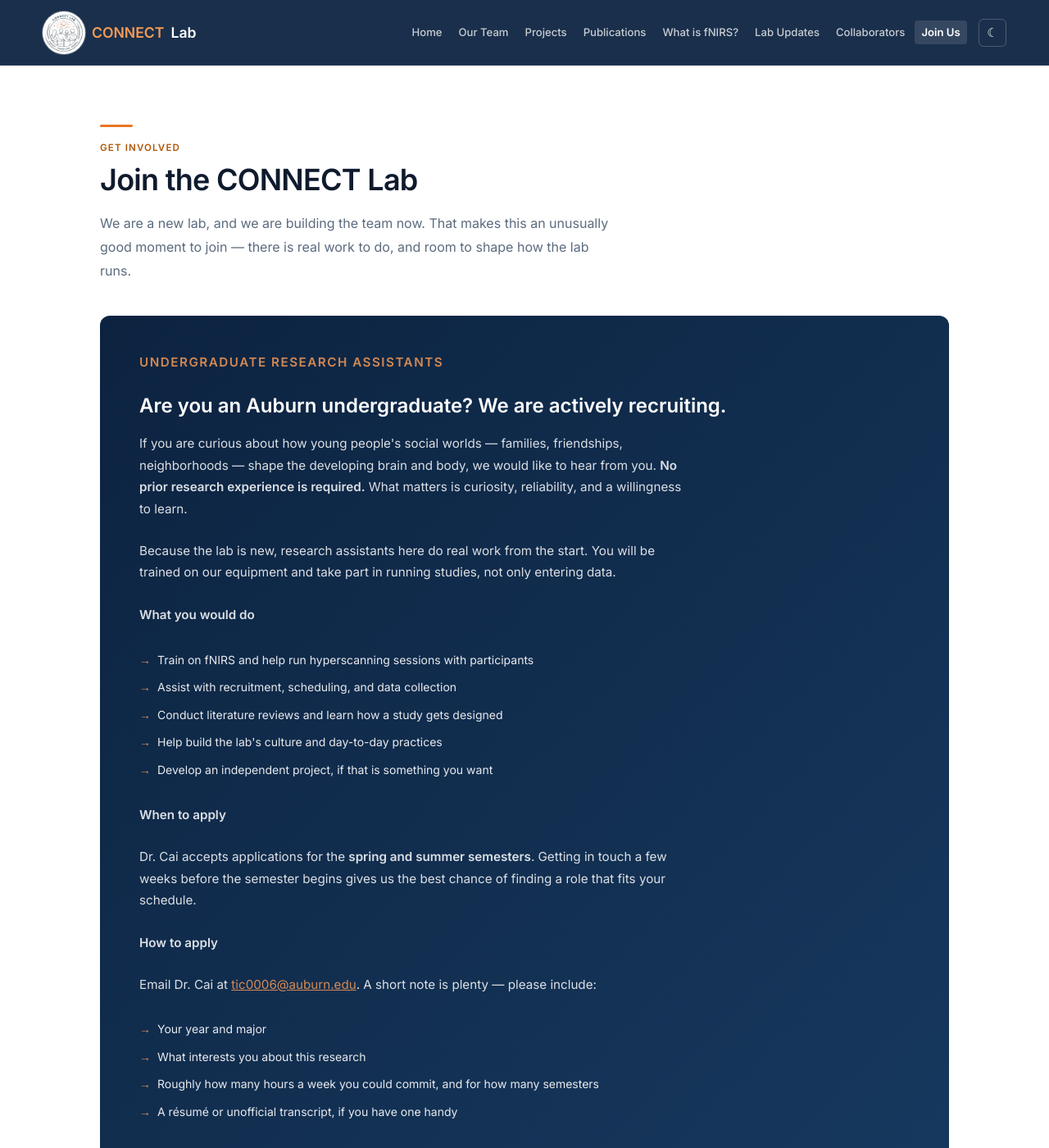
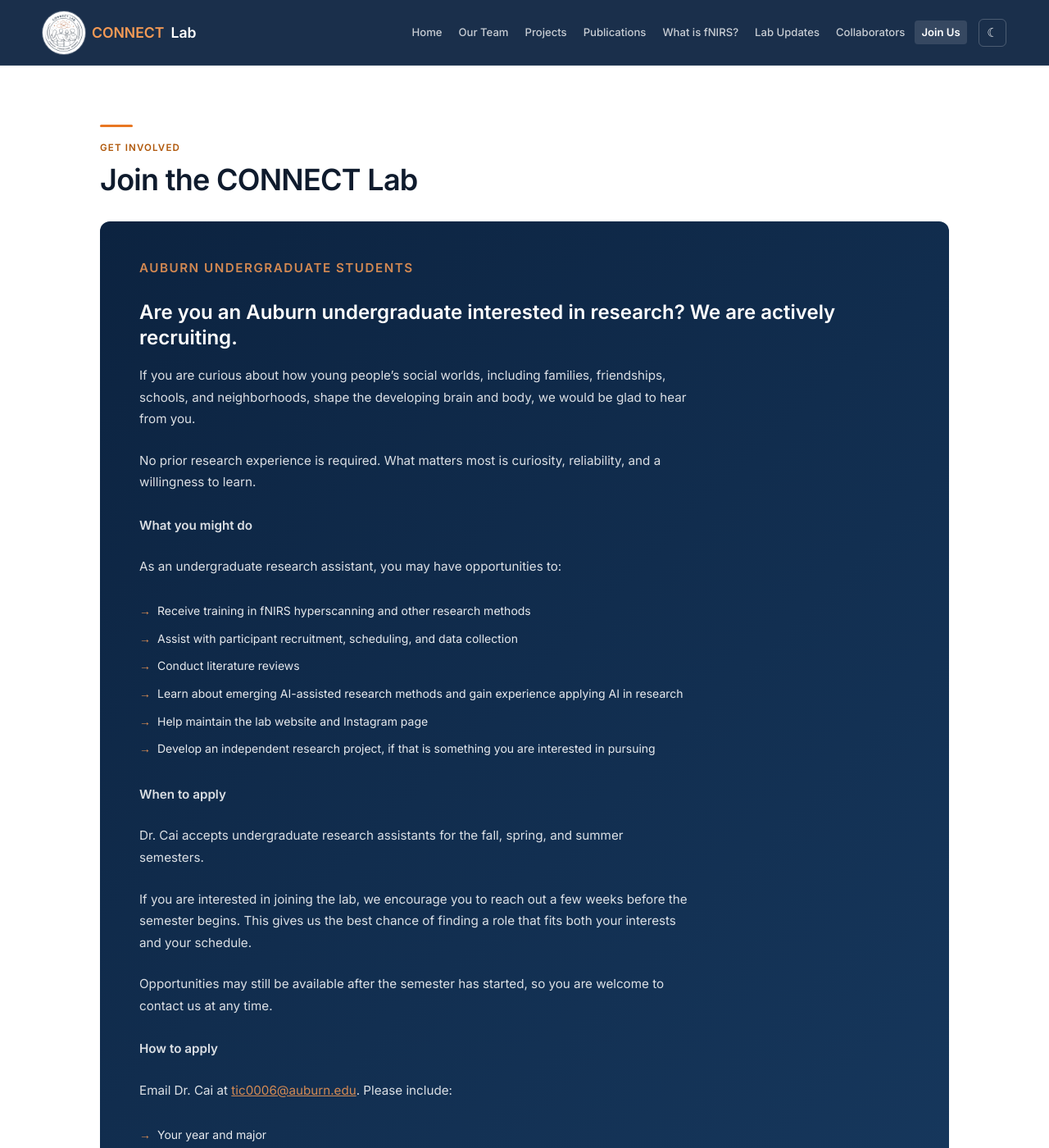
Before and after one commit to AU-CONNECT-Lab/CONNECT-lab, a Jekyll site: the page built from contact/index.html, in a window 1280 px wide and 1400 px high. Shown: the whole window at 82% size. Built offline with Jekyll 4.4.1, drawn with Linux system fonts in a browser that asks for light colours; some of the changed text lies outside the part shown.

Commit message:
Add files via upload

```diff
--- a/_config.yml
+++ b/_config.yml
@@ -14,6 +14,8 @@
   college: College of Human Sciences
   google_scholar: ""   # paste your Google Scholar URL here
   twitter: ""          # optional
+  instagram: "https://www.instagram.com/au_connect_lab/"
+  github: "https://github.com/AU-CONNECT-Lab"
   lab_phone: ""        # optional
 
 # Jekyll settings
--- a/_includes/footer.html
+++ b/_includes/footer.html
@@ -6,6 +6,10 @@
     <p>Led by <strong>{{ site.lab.pi_name }}</strong> ·
       <a href="mailto:{{ site.lab.pi_email }}">{{ site.lab.pi_email }}</a>
     </p>
+    <p class="footer-links">
+      {% if site.lab.instagram and site.lab.instagram != '' %}<a href="{{ site.lab.instagram }}" target="_blank" rel="noopener">Instagram</a>{% endif %}
+      {% if site.lab.github and site.lab.github != '' %} · <a href="{{ site.lab.github }}" target="_blank" rel="noopener">GitHub</a>{% endif %}
+    </p>
     <p class="footer-tagline">Context · Connection · Growth</p>
   </div>
 </footer>
--- a/assets/css/main.css
+++ b/assets/css/main.css
@@ -1058,3 +1058,5 @@
   .join-card--lead { padding: 1.75rem 1.5rem; }
   .join-card--lead h3 { font-size: 1.25rem; }
 }
+.footer-links { margin-top: 0.6rem; font-size: 0.82rem; }
+.footer-links a { color: var(--orange-lt); }
--- a/contact/index.html
+++ b/contact/index.html
@@ -7,50 +7,38 @@
   <div class="divider"></div>
   <p class="section-eyebrow">Get Involved</p>
   <h2 class="section-title">Join the CONNECT Lab</h2>
-  <p class="section-intro">We are a new lab, and we are building the team now. That makes this an unusually good moment to join — there is real work to do, and room to shape how the lab runs.</p>
 
   <!-- ── UNDERGRADUATES — the lab's main recruiting need, so it leads ── -->
-  <div class="join-card join-card--lead">
-    <p class="join-eyebrow">Undergraduate research assistants</p>
-    <h3>Are you an Auburn undergraduate? We are actively recruiting.</h3>
-    <p>
-      If you are curious about how young people's social worlds — families, friendships,
-      neighborhoods — shape the developing brain and body, we would like to hear from you.
-      <strong>No prior research experience is required.</strong> What matters is curiosity,
-      reliability, and a willingness to learn.
-    </p>
-    <p>
-      Because the lab is new, research assistants here do real work from the start. You will be
-      trained on our equipment and take part in running studies, not only entering data.
-    </p>
+  <div class="join-card join-card--lead" style="margin-top:1.75rem;">
+    <p class="join-eyebrow">Auburn Undergraduate Students</p>
+    <h3>Are you an Auburn undergraduate interested in research? We are actively recruiting.</h3>
+    <p>If you are curious about how young people’s social worlds, including families, friendships, schools, and neighborhoods, shape the developing brain and body, we would be glad to hear from you.</p>
+    <p>No prior research experience is required. What matters most is curiosity, reliability, and a willingness to learn.</p>
 
-    <p class="join-subhead">What you would do</p>
+    <p class="join-subhead">What you might do</p>
+    <p>As an undergraduate research assistant, you may have opportunities to:</p>
     <ul class="join-perks">
-      <li>Train on fNIRS and help run hyperscanning sessions with participants</li>
-      <li>Assist with recruitment, scheduling, and data collection</li>
-      <li>Conduct literature reviews and learn how a study gets designed</li>
-      <li>Help build the lab's culture and day-to-day practices</li>
-      <li>Develop an independent project, if that is something you want</li>
+      <li>Receive training in fNIRS hyperscanning and other research methods</li>
+      <li>Assist with participant recruitment, scheduling, and data collection</li>
+      <li>Conduct literature reviews</li>
+      <li>Learn about emerging AI-assisted research methods and gain experience applying AI in research</li>
+      <li>Help maintain the lab website and Instagram page</li>
+      <li>Develop an independent research project, if that is something you are interested in pursuing</li>
     </ul>
 
     <p class="join-subhead">When to apply</p>
-    <p>
-      Dr.&nbsp;Cai accepts applications for the <strong>spring and summer semesters</strong>.
-      Getting in touch a few weeks before the semester begins gives us the best chance of
-      finding a role that fits your schedule.
-    </p>
+    <p>Dr. Cai accepts undergraduate research assistants for the fall, spring, and summer semesters.</p>
+    <p>If you are interested in joining the lab, we encourage you to reach out a few weeks before the semester begins. This gives us the best chance of finding a role that fits both your interests and your schedule.</p>
+    <p>Opportunities may still be available after the semester has started, so you are welcome to contact us at any time.</p>
 
     <p class="join-subhead">How to apply</p>
-    <p>
-      Email Dr.&nbsp;Cai at
-      <a href="mailto:{{ site.lab.pi_email }}">{{ site.lab.pi_email }}</a>.
-      A short note is plenty — please include:
-    </p>
+    <p>Email Dr. Cai at <a href="mailto:{{ site.lab.pi_email }}">{{ site.lab.pi_email }}</a>. Please include:</p>
     <ul class="join-perks">
       <li>Your year and major</li>
-      <li>What interests you about this research</li>
-      <li>Roughly how many hours a week you could commit, and for how many semesters</li>
-      <li>A résumé or unofficial transcript, if you have one handy</li>
+      <li>A brief description of what interests you about the lab’s research</li>
+      <li>Approximately how many hours per week you could commit</li>
+      <li>How many semesters you hope to be involved</li>
+      <li>A résumé/CV or unofficial transcript</li>
     </ul>
 
     <a href="mailto:{{ site.lab.pi_email }}?subject=Undergraduate%20RA%20inquiry%20%E2%80%94%20CONNECT%20Lab"
@@ -59,33 +47,17 @@
 
   <div class="contact-grid" style="margin-top:3rem;">
     <div>
-      <h3 class="fnirs-h3">Prospective graduate students</h3>
-      <p class="fnirs-body">
-        If you are thinking about applying to work with Dr.&nbsp;Cai, please email her directly
-        <strong>before</strong> you submit an application. Graduate admissions depend a great deal on
-        fit between your interests and where the lab is heading, and a short exchange early on tells
-        both of us far more than an application file does.
-      </p>
-      <p class="fnirs-body">
-        In your email, say a little about your research interests, what draws you to this lab in
-        particular, and any research experience you have. A CV is helpful. Questions about the
-        program, funding, or what the next few years would actually look like are all welcome —
-        ask them early rather than wondering.
-      </p>
-      <p class="fnirs-body">
-        Graduate students join through the Department of Human Development and Family Science
-        at Auburn University.
-      </p>
-      <p class="fnirs-body">
-        <a href="mailto:{{ site.lab.pi_email }}?subject=Prospective%20graduate%20student%20inquiry">Email Dr.&nbsp;Cai</a>
-      </p>
+      <h3 class="fnirs-h3">Prospective Graduate Students</h3>
+      <p class="fnirs-body">If you are considering applying to work with Dr. Cai, it is recommended to reach out to her directly before submitting your application.</p>
+      <p class="fnirs-body">Graduate admissions depend on the fit between your research interests and the direction of the lab, as well as funding availability.</p>
+      <p class="fnirs-body">In your email, please tell us a little about your research interests, what draws you to this lab in particular, and any previous research experience you have. Including a CV is helpful.</p>
+      <p class="fnirs-body">Questions about the program, funding, research opportunities, mentoring, or what graduate training in the lab might look like are all welcome.</p>
+      <p class="fnirs-body">Graduate students join the lab through Auburn University’s Human Development and Family Science (M.S./Ph.D.) program.</p>
+      <p class="fnirs-body"><a href="mailto:{{ site.lab.pi_email }}?subject=Prospective%20graduate%20student%20inquiry">Email Dr. Cai</a></p>
 
-      <h3 class="fnirs-h3" style="margin-top:2.5rem;">Collaborators and community partners</h3>
-      <p class="fnirs-body">
-        We are glad to hear from researchers, schools, clinics and community organizations working
-        on related questions — particularly where hyperscanning or fNIRS could be useful.
-        Write to <a href="mailto:{{ site.lab.lab_email }}">{{ site.lab.lab_email }}</a>.
-      </p>
+      <h3 class="fnirs-h3" style="margin-top:2.5rem;">Collaborations and Community Partnerships</h3>
+      <p class="fnirs-body">We are glad to hear from researchers, schools, clinics, and community organizations working on related questions, particularly where fNIRS hyperscanning may be useful.</p>
+      <p class="fnirs-body">For collaboration or community partnership inquiries, please contact <a href="mailto:{{ site.lab.lab_email }}">{{ site.lab.lab_email }}</a>.</p>
     </div>
 
     <div>
@@ -100,7 +72,7 @@
             <span style="color:var(--taupe);">&nbsp;· {{ site.lab.pi_name }}</span>
             <br>
             <a href="mailto:{{ site.lab.lab_email }}">{{ site.lab.lab_email }}</a>
-            <span style="color:var(--taupe);">&nbsp;· general enquiries</span>
+            <span style="color:var(--taupe);">&nbsp;· general and collaboration inquiries</span>
           </span>
         </div>
       </div>
@@ -123,6 +95,26 @@
       </div>
       {% endif %}
 
+      {% if site.lab.instagram and site.lab.instagram != '' %}
+      <div class="contact-detail">
+        <div class="contact-icon">📸</div>
+        <div>
+          <strong>Instagram</strong>
+          <span><a href="{{ site.lab.instagram }}" target="_blank" rel="noopener">@au_connect_lab</a></span>
+        </div>
+      </div>
+      {% endif %}
+
+      {% if site.lab.github and site.lab.github != '' %}
+      <div class="contact-detail">
+        <div class="contact-icon">💻</div>
+        <div>
+          <strong>GitHub</strong>
+          <span><a href="{{ site.lab.github }}" target="_blank" rel="noopener">AU-CONNECT-Lab</a></span>
+        </div>
+      </div>
+      {% endif %}
+
       <div class="contact-detail">
         <div class="contact-icon">🔗</div>
         <div>
```
